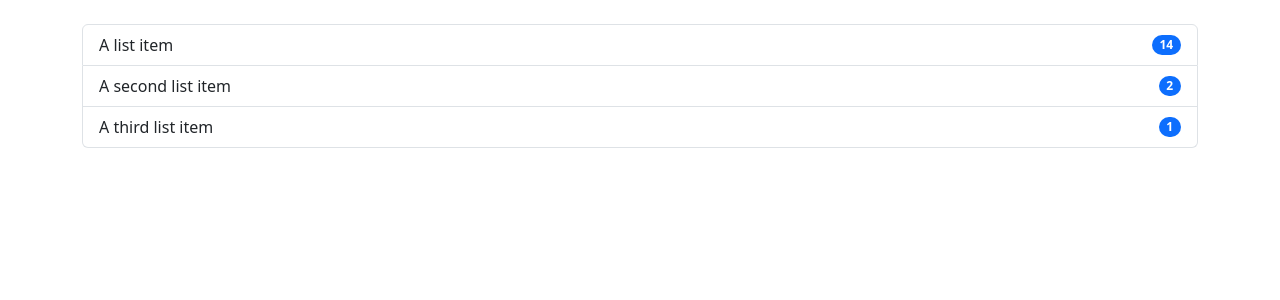
After one commit to xusraw1/quotes-project, a Flask app: template templates/quotes_list.html in a window 1280 px wide. The commit adds this page. Shown: the top 300 px of the page. Run offline with Flask 3, Linux system fonts and the light colour scheme; the template is opened without the code that fills it, so the values that code supplies are empty.

Commit message:
Создал логику для получения рандомной цитаты и для него шаблон

```diff
--- a/app.py
+++ b/app.py
@@ -1,5 +1,6 @@
 from flask import Flask, render_template
 from key import KEY
+import requests
 
 app = Flask(__name__)
 app.config['SECRET_KEY'] = KEY
@@ -7,5 +8,13 @@ app.config['SECRET_KEY'] = KEY
 
 @app.route('/')
 def main():
+    response = requests.get("https://api.quotable.io/quotes/random").json()
+    context = {
+        'author': response[0]['author'],
+        'content': response[0]['content'],
+    }
+    return render_template('index.html', context=context)
 
-    return render_template('index.html')
+
+if __name__ == '__main__':
+    app.run(debug=True)
--- /dev/null
+++ b/templates/quotes_list.html
@@ -0,0 +1,27 @@
+<!DOCTYPE html>
+<html lang="en">
+<head>
+    <meta charset="UTF-8">
+    <title>Quotes</title>
+    <link rel="stylesheet" href="https://cdn.jsdelivr.net/npm/bootstrap@5.3.0/dist/css/bootstrap.min.css">
+</head>
+<body>
+<br>
+<div class="container">
+    <ul class="list-group">
+        <li class="list-group-item d-flex justify-content-between align-items-center">
+            A list item
+            <span class="badge bg-primary rounded-pill">14</span>
+        </li>
+        <li class="list-group-item d-flex justify-content-between align-items-center">
+            A second list item
+            <span class="badge bg-primary rounded-pill">2</span>
+        </li>
+        <li class="list-group-item d-flex justify-content-between align-items-center">
+            A third list item
+            <span class="badge bg-primary rounded-pill">1</span>
+        </li>
+    </ul>
+</div>
+</body>
+</html>
```
Also changed, not shown: templates/index.html (+7 -7 lines), 2 other files.
